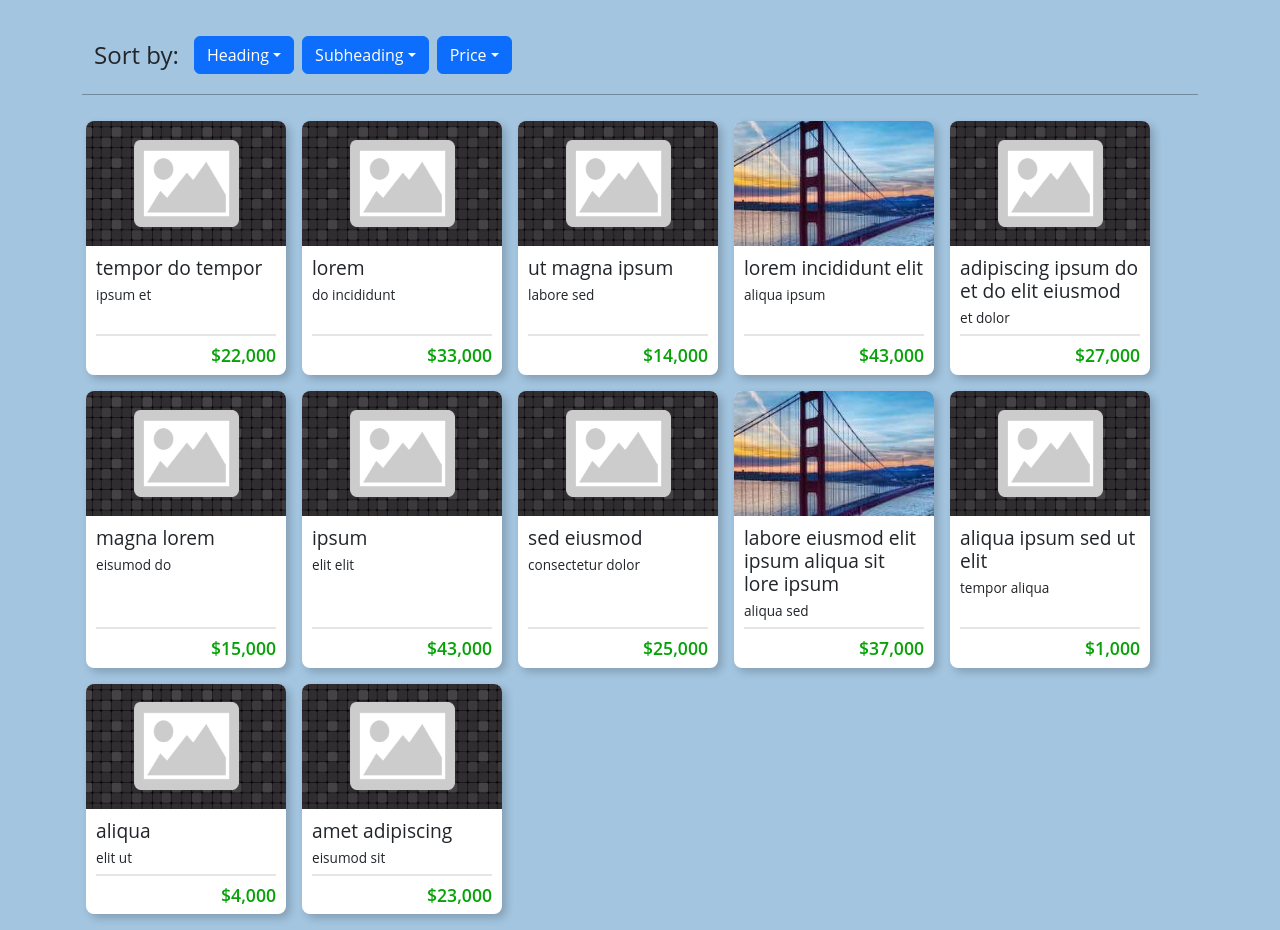
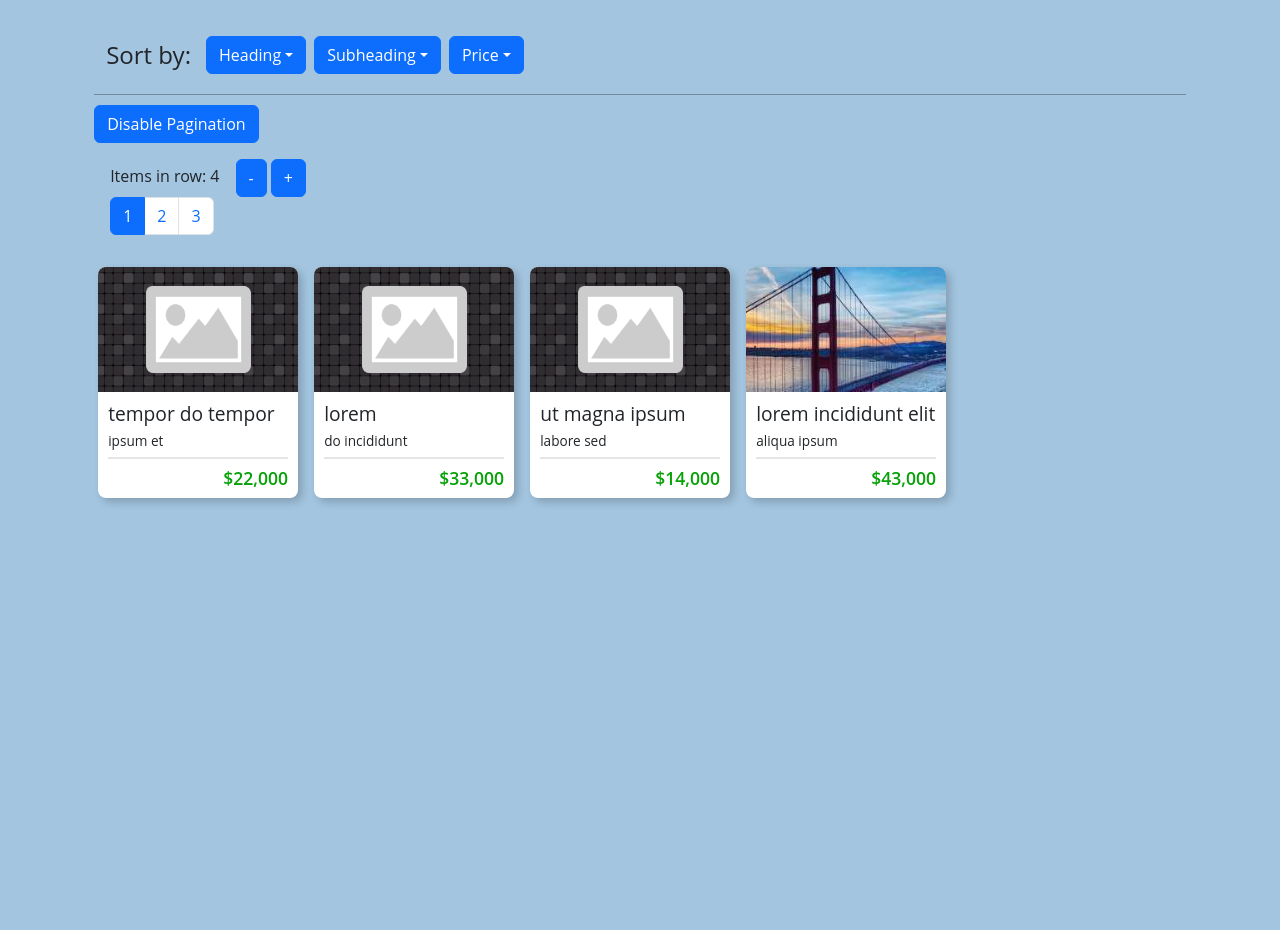
Before and after one commit to 47M18/ui-engineer-ii-assignment, a React (Vite) app: page / in a window 1280 px wide. After the commit the page ends 800 px from the top, so only its background shows below. Built offline with nearby package versions, Linux system fonts and the light colour scheme; the HTML template or start-up script is replaced by a standard one.

Commit message:
Adds pagination capability

```diff
--- a/src/components/cards/CardsContainer/CardsContainer.jsx
+++ b/src/components/cards/CardsContainer/CardsContainer.jsx
@@ -5,9 +5,13 @@ import Card from '../Card/Card';
 import CardSorter from '../CardSorter/CardSorter';
 import sortAscending from '../../../util/sortAscending';
 import sortDescending from '../../../util/sortDescending';
+import CardsWithPagination from '../CardsWithPagination/CardsWithPagination';
+import Options from '../Options/Options';
 
 export default function CardsContainer() {
   const [sortedData, setSortedData] = useState({ data, isSorted: false });
+  const [enablePagination, setEnablePagination] = useState(true);
+  const [displayCount, setDisplayCount] = useState(4);
 
   const handleSort = ({ target: { dataset } }) => {
     if (!dataset.type && !dataset.method) return;
@@ -30,13 +34,20 @@ export default function CardsContainer() {
   return (
     <div className="container mt-4">
       <CardSorter isSorted={sortedData.isSorted} sortFn={handleSort} resetFn={handleResetSort} />
+      <Options paginationEnabled={enablePagination} togglePagination={() => setEnablePagination(!enablePagination)} />
       <div className="row">
-        {sortedData.data.map(({
-          Heading: heading,
-          Subheading: subHeading,
-          Price: price,
-          showBridge,
-        }) => <Card key={heading} heading={heading} subHeading={subHeading} price={price} showBridge={showBridge} />)}
+        {
+          enablePagination === false
+            ? (
+              sortedData.data.map(({
+                Heading: heading,
+                Subheading: subHeading,
+                Price: price,
+                showBridge,
+              }) => <Card key={heading} heading={heading} subHeading={subHeading} price={price} showBridge={showBridge} />)
+            )
+            : <CardsWithPagination items={sortedData.data} displayCount={displayCount} addOne={() => setDisplayCount((count) => count + 1)} removeOne={() => setDisplayCount((count) => count - 1)} />
+        }
       </div>
     </div>
   );
--- /dev/null
+++ b/src/components/cards/CardsWithPagination/CardsWithPagination.jsx
@@ -0,0 +1,54 @@
+import React, { useState } from 'react';
+import { Button, Pagination } from 'react-bootstrap';
+import Card from '../Card/Card';
+
+export default function CardsWithPagination({
+  items,
+  displayCount = 5,
+  addOne,
+  removeOne,
+} = {}) {
+  const [currentPage, setCurrentPage] = useState(1);
+
+  const numberOfPages = () => {
+    const basePages = items.length / displayCount;
+    const leftOver = items.length % displayCount;
+    let extraPages = 0;
+
+    if ((displayCount / leftOver) >= 1 && (displayCount / leftOver) < Infinity) extraPages = 1;
+
+    return Math.trunc(basePages) + (extraPages);
+  };
+
+  const itemsToShow = () => {
+    if (currentPage === 1) return items.slice(0, displayCount);
+    return items.slice((currentPage * displayCount) - displayCount, currentPage * displayCount);
+  };
+
+  return (
+    <>
+      <div>
+        <span>Items in row: {displayCount}</span>
+        <Button className="ms-3" disabled={displayCount <= 1} onClick={removeOne}>-</Button>
+        <Button className="ms-1" disabled={displayCount >= 6} onClick={addOne}>+</Button>
+        <Pagination>
+          {
+            Array(numberOfPages()).fill('').map((_, i) => (
+              <Pagination.Item key={`page-${i + 1}`} active={currentPage === i + 1} onClick={() => setCurrentPage(i + 1)}>
+                {i + 1}
+              </Pagination.Item>
+            ))
+          }
+        </Pagination>
+      </div>
+      {
+        itemsToShow().map(({
+          Heading: heading,
+          Subheading: subHeading,
+          Price: price,
+          showBridge,
+        }) => <Card key={heading} heading={heading} subHeading={subHeading} price={price} showBridge={showBridge} />)
+      }
+    </>
+  );
+}
--- /dev/null
+++ b/src/components/cards/Options/Options.jsx
@@ -0,0 +1,10 @@
+import React from 'react';
+import { Button } from 'react-bootstrap';
+
+export default function Options({ togglePagination, paginationEnabled } = {}) {
+  return (
+    <Button onClick={togglePagination}>
+      {paginationEnabled ? 'Disable' : 'Enable'} Pagination
+    </Button>
+  );
+}
```
